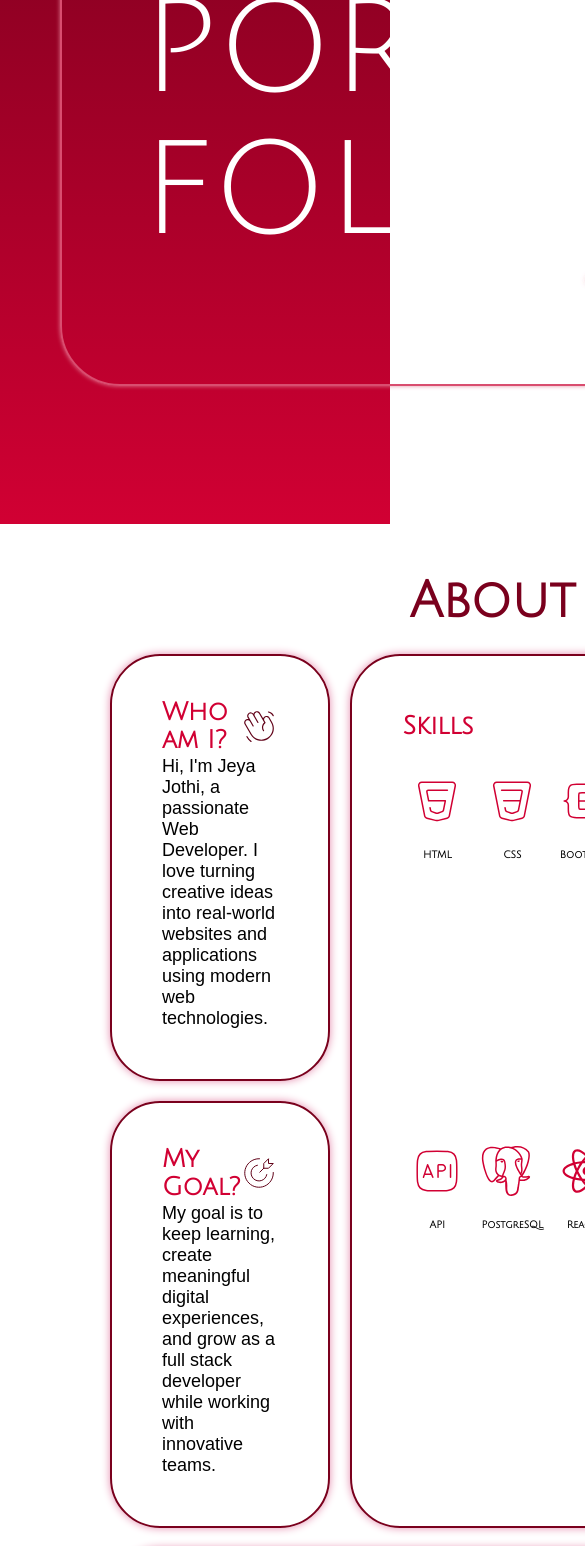
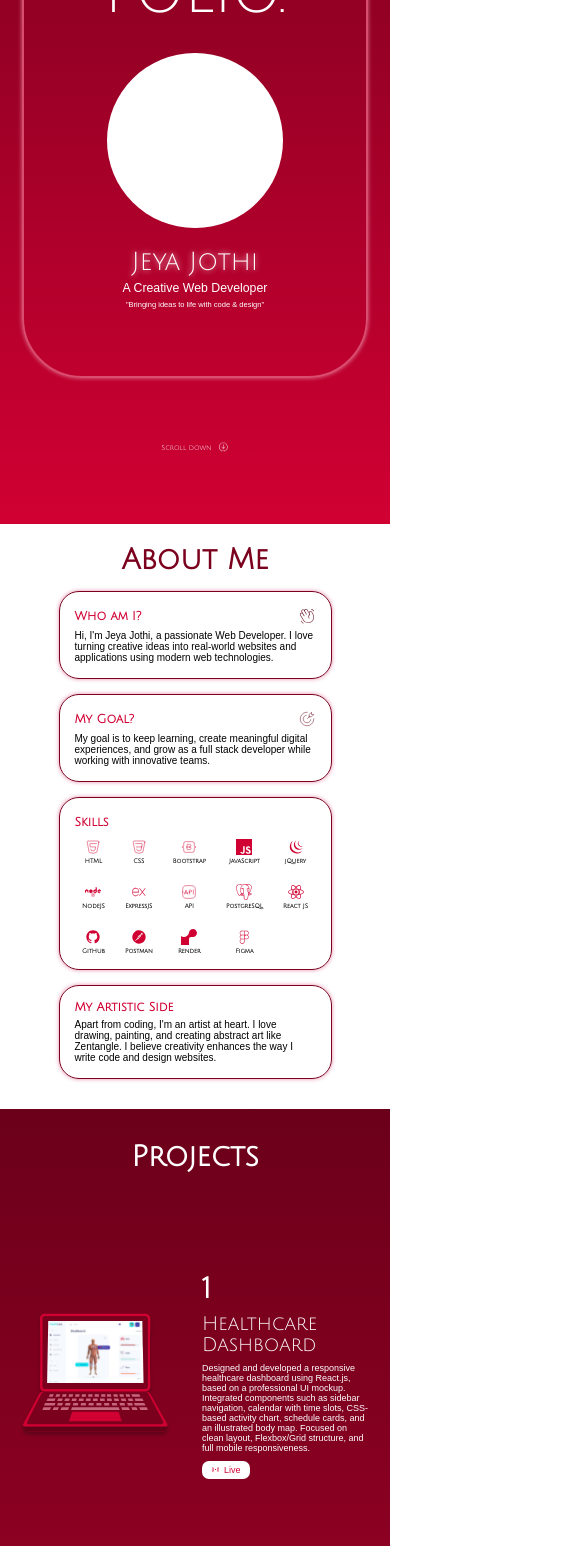
Before and after one commit to Jeya-Jothi/Jothi-Portfolio, a React (Create React App) app: page / in a window 390 px wide. Shown: the part 320-1866 px from the top of the page, 585 px wide, since content can reach past the window. Built offline with nearby package versions, Linux system fonts and the light colour scheme; a web font is replaced by a local one.

Commit message:
Start redesign from Mobile view

```diff
--- a/src/App.css
+++ b/src/App.css
@@ -32,7 +32,25 @@ a {
 @media (max-width: 320px) {
   .about-head-div p,
   .projects-head p {
-    font-size: 30px;
-    margin-top: 30px;
+    font-size: 1.5rem;
+    margin-top: 20px;
   }
 }
+
+/* Mobile- Medium */
+@media (max-width: 375px) {
+  .about-head-div p,
+  .projects-head p {
+    font-size: 1.5rem;
+    margin-top: 20px;
+  }
+}
+
+/* Mobile- Large */
+@media (max-width: 425px) {
+  .about-head-div p,
+  .projects-head p {
+    font-size: 1.8rem;
+    margin-top: 20px;
+  }
+}
--- a/src/components/About/About.css
+++ b/src/components/About/About.css
@@ -131,52 +131,190 @@
 /* Mobile- Small */
 @media (max-width: 320px) {
   .about-div {
-    grid-template-rows: 80px auto auto;
-    width: 130ch;
+    grid-template-rows: auto auto auto;
+    row-gap: 15px;
+    padding: 0% 10%;
   }
 
   .about-me-cards {
-    grid-template-columns: 1fr;
-    column-gap: 20px;
-    row-gap: 20px;
-    padding: 0% 17%;
+    grid-template-columns: none;
+    grid-template-rows: auto;
+    row-gap: 15px;
   }
   .left-card {
-    display: grid;
-    grid-template-rows: none;
-    grid-template-columns: auto auto;
-    column-gap: 20px;
+    row-gap: 15px;
+  }
+  .about-me-cards,
+  .art-card {
+    padding: 0px;
   }
 
   .myself-card,
   .goal-card,
   .right-card,
   .art-card {
-    justify-content: center;
+    grid-template-rows: auto auto;
     row-gap: 5px;
-    border-radius: 30px;
+    padding: 10px;
+    border: 1px solid #7a001d;
+    box-shadow: 0px 0px 4px #e58cae;
+    border-radius: 20px;
   }
-  .about-div .art-card {
-    padding: 30px 50px;
-    margin: 0px 17%;
+
+  .art-card {
+    padding: 10px;
+    /* max-width: 100%; */
   }
   .skill-name {
-    grid-template-rows: 50px auto;
-    font-size: 8px;
+    grid-template-rows: auto auto;
+    font-size: 6px;
+    justify-items: center;
   }
+
   .skills-icon {
+    grid-template-columns: repeat(5, auto);
     row-gap: 20px;
-    column-gap: 10px;
-    margin-top: 10px;
+    column-gap: 5px;
+    margin-top: 0px;
   }
   .skill-icon-img {
-    width: 27px;
-    height: 27px;
+    width: 15px;
+    height: 15px;
   }
   .card-head-txt {
-    font-size: 18px;
+    font-size: 10px;
   }
   .card-content {
-    font-size: 14px;
+    font-size: 10px;
+    text-wrap: wrap;
+    /* width: 70%; */
+  }
+  .art-card {
+    margin-left: 0px;
+    margin-right: 0px;
+  }
+  .hi-img,
+  .goal-img {
+    width: 15px;
+  }
+  .light-off-img {
+    height: 15px;
+    background-image: none;
+  }
+  .right-card:hover .light-off-img {
+    background-image: none;
   }
 }
+
+/* Mobile- Medium-375px and Large-425px */
+@media (max-width: 425px) {
+  .about-div {
+    grid-template-rows: auto auto auto;
+    row-gap: 15px;
+    padding: 0% 15%;
+  }
+
+  .about-me-cards {
+    grid-template-columns: none;
+    grid-template-rows: auto;
+    row-gap: 15px;
+  }
+  .left-card {
+    row-gap: 15px;
+  }
+  .about-me-cards,
+  .art-card {
+    padding: 0px;
+  }
+
+  .myself-card,
+  .goal-card,
+  .right-card,
+  .art-card {
+    grid-template-rows: auto auto;
+    row-gap: 5px;
+    padding: 10px;
+    border: 1px solid #7a001d;
+    box-shadow: 0px 0px 4px #e58cae;
+    border-radius: 20px;
+  }
+
+  .art-card {
+    padding: 10px;
+    /* max-width: 100%; */
+  }
+  .skill-name {
+    grid-template-rows: auto auto;
+    font-size: 6px;
+    justify-items: center;
+  }
+
+  .skills-icon {
+    grid-template-columns: repeat(5, auto);
+    row-gap: 20px;
+    column-gap: 5px;
+    margin-top: 0px;
+  }
+  .skill-icon-img {
+    width: 15px;
+    height: 15px;
+  }
+  .card-head-txt {
+    font-size: 12px;
+  }
+  .card-content {
+    font-size: 10px;
+    text-wrap: wrap;
+    /* width: 70%; */
+  }
+  .art-card {
+    margin-left: 0px;
+    margin-right: 0px;
+  }
+  .hi-img,
+  .goal-img {
+    width: 15px;
+  }
+  .light-off-img {
+    height: 15px;
+    background-image: none;
+  }
+  .right-card:hover .light-off-img {
+    background-image: none;
+  }
+}
+
+/* Mobile- Large */
+@media (max-width: 425px) {
+  .myself-card,
+  .goal-card,
+  .right-card,
+  .art-card {
+    padding: 15px;
+  }
+
+  .art-card {
+    padding: 15px;
+  }
+
+  .skills-icon {
+    margin-top: 3px;
+  }
+  .skill-icon-img {
+    width: 16px;
+    height: 16px;
+  }
+  .card-head-txt {
+    font-size: 12px;
+  }
+  .card-content {
+    font-size: 10px;
+  }
+  .hi-img,
+  .goal-img {
+    width: 18px;
+  }
+  .light-off-img {
+    height: 18px;
+  }
+}
--- a/src/components/Footer/Copyright/Copyright.css
+++ b/src/components/Footer/Copyright/Copyright.css
@@ -15,10 +15,36 @@
   .copyright-div {
     column-gap: 2px;
   }
-  .copyright-div p {
-    font-size: 8px;
+  .copyright-div P {
+    font-size: 5px;
   }
   .cpr-img {
-    width: 8px;
+    width: 5px;
   }
 }
+
+/* Mobile- Medium */
+@media (max-width: 375px) {
+  .copyright-div {
+    column-gap: 2px;
+  }
+  .copyright-div P {
+    font-size: 5px;
+  }
+  .cpr-img {
+    width: 5px;
+  }
+}
+
+/* Mobile- Large */
+@media (max-width: 425px) {
+  .copyright-div {
+    column-gap: 3px;
+  }
+  .copyright-div P {
+    font-size: 7px;
+  }
+  .cpr-img {
+    width: 7px;
+  }
+}
--- a/src/components/MainContent/MainContent.css
+++ b/src/components/MainContent/MainContent.css
@@ -56,7 +56,7 @@
   align-items: center;
   justify-content: center;
   column-gap: 10px;
-  margin-top: 00px;
+  margin-top: 10px;
 }
 .scroll-d-txt {
   text-align: center;
@@ -80,53 +80,165 @@
 /* Mobile- Small */
 @media (max-width: 320px) {
   .main-content {
-    /* width: 100%; */
-    width: 130ch;
-    height: 230ch;
-    padding: 10px 40px;
-    grid-template-rows: 120px auto 50px;
+    max-width: 100vw;
+    width: 100%;
+    padding: 10px;
+    height: 100vh;
+    display: grid;
+    grid-template-rows: auto;
+    overflow-x: hidden;
   }
+
+  .content {
+    display: grid;
+    grid-template-columns: none;
+    grid-template-rows: auto;
+    row-gap: 25px;
+    justify-content: center;
+    align-content: center;
+    border-radius: 60px;
+    padding: 10px 0px;
+  }
+  .portfolio-div p {
+    font-size: 3rem;
+    margin-left: 0;
+    text-align: center;
+  }
+  .circle-img {
+    width: 50vw;
+    height: 50vw;
+    /* background-image: url(""); */
+  }
+  .name .jothi-name {
+    font-size: 150%;
+    margin-bottom: 5px;
+  }
+  .name .des-txt {
+    font-size: 70%;
+    margin-bottom: 5px;
+  }
+  .name .quote-txt {
+    font-size: 40%;
+  }
+
+  .img-name-div {
+    justify-items: center;
+  }
+  .scroll-arrow {
+    column-gap: 5px;
+    margin-top: 5px;
+  }
+  .scroll-d-txt {
+    font-size: 6px;
+  }
+  .down-a-img {
+    width: 10px;
+    height: 10px;
+  }
+  @keyframes bounce {
+    0%,
+    100% {
+      transform: translateY(-1px);
+    }
+    50% {
+      transform: translateY(1px);
+    }
+  }
+}
+
+/* Mobile- Medium-375px and large-425px */
+@media (max-width: 425px) {
+  .main-content {
+    /* max-width: 100vw;
+    width: 100%; */
+    padding: 10px 20px;
+    height: 100vh;
+    display: grid;
+    grid-template-rows: auto;
+    overflow-x: hidden;
+  }
+
   .content {
     grid-template-columns: none;
-    grid-template-rows: 500px auto;
+    grid-template-rows: auto;
+    row-gap: 25px;
     justify-content: center;
-    align-items: center;
+    align-content: center;
+    border-radius: 60px;
+    padding: 10px 0px;
   }
   .portfolio-div p {
-    font-size: 150px;
+    font-size: 3.2rem;
+    margin-left: 0;
     text-align: center;
   }
-  .img-name-div {
-    row-gap: 60px;
-  }
   .circle-img {
-    width: 550px;
-    height: 550px;
+    width: 50vw;
+    height: 50vw;
+    /* background-image: url(""); */
   }
   .name .jothi-name {
-    font-size: 50px;
-    margin-bottom: 20px;
+    font-size: 155%;
+    margin-bottom: 5px;
   }
   .name .des-txt {
-    font-size: 16px;
+    font-size: 75%;
+    margin-bottom: 5px;
   }
   .name .quote-txt {
-    font-size: 12px;
+    font-size: 45%;
   }
 
+  .img-name-div {
+    justify-items: center;
+  }
   .scroll-arrow {
-    column-gap: 8px;
-    margin-top: 10px;
+    column-gap: 6px;
+    margin-top: 6px;
   }
   .scroll-d-txt {
-    font-size: 12px;
+    font-size: 7px;
   }
-}
-/* Mobile- Medium */
-@media (max-width: 375px) {
+  .down-a-img {
+    width: 11px;
+    height: 11px;
+  }
+  @keyframes bounce {
+    0%,
+    100% {
+      transform: translateY(-1px);
+    }
+    50% {
+      transform: translateY(1px);
+    }
+  }
 }
 /* Mobile- Large */
 @media (max-width: 425px) {
+  .main-content {
+    padding: 12px 22px;
+  }
+
+  .content {
+    row-gap: 28px;
+    padding: 12px 0px;
+  }
+  .portfolio-div p {
+    font-size: 3.5rem;
+  }
+  .circle-img {
+    width: 45vw;
+    height: 45vw;
+  }
+  .name .jothi-name {
+    font-size: 160%;
+  }
+  .name .des-txt {
+    font-size: 77%;
+  }
+  .name .quote-txt {
+    font-size: 47%;
+  }
 }
 /* Tablet */
 @media (max-width: 768px) {
--- a/src/components/MainContent/MainContent.jsx
+++ b/src/components/MainContent/MainContent.jsx
@@ -11,9 +11,7 @@ function MainContent() {
           <p>FOLIO.</p>
         </div>
         <div className="img-name-div">
-          <div className="circle-img">
-            <img src="" alt="profile-image" />
-          </div>
+          <div className="circle-img"></div>
           <div className="name">
             <p className="jothi-name">Jeya Jothi</p>
             <p className="des-txt">A Creative Web Developer</p>
@@ -26,7 +24,11 @@ function MainContent() {
       <div className="scroll-arrow">
         <p className="scroll-d-txt">Scroll down</p>
         <span className="move-arrow">
-          <img src="images/down arrow.svg" alt="down-arrow" />
+          <img
+            src="images/down arrow.svg"
+            alt="down-arrow"
+            className="down-a-img"
+          />
         </span>
       </div>
     </div>
--- a/src/components/Projects/Project.css
+++ b/src/components/Projects/Project.css
@@ -20,7 +20,8 @@
 /* Reverse the order using grid-item positions */
 .project-card-div.reverse .project-img-div {
   grid-column: 2;
-  padding-left: 17%;
+  display: grid;
+  justify-items: end;
 }
 .project-card-div.reverse .project-card-content {
   grid-column: 1;
@@ -100,57 +101,105 @@
   color: #d4145a;
 }
 
-/* Mobile- Small */
-@media (max-width: 320px) {
+/* Mobile- Small-320px and Medium-375px and Large-425px */
+@media (max-width: 425px) {
   .projects-div {
-    padding: 20px 40px 10px 40px;
+    padding: 10px 15px;
     margin-top: 30px;
-    border-bottom-left-radius: 50px;
-    border-bottom-right-radius: 50px;
-    width: 130ch;
+    border-bottom-left-radius: 30px;
+    border-bottom-right-radius: 30px;
   }
   .project-card-div {
-    column-gap: 5px;
-    /* height: 80vh; */
+    column-gap: 10px;
+    height: 45vh;
+  }
+  .project-card-content {
+    row-gap: 5px;
   }
   .project-img {
-    width: 65%;
+    width: 100%;
     height: 100%;
   }
-  /* Reverse the order using grid-item positions */
-  .project-card-div.reverse .project-img-div {
-    grid-column: 2;
-    margin-left: 10%;
+  .num-txt {
+    font-size: 1.5rem;
+    margin-bottom: 5px;
   }
-  .project-card-div.reverse .project-img-div .project-img {
-    width: 75%;
+  .project-name {
+    font-size: 1rem;
+  }
+  .project-describe {
+    font-size: 8px;
+  }
+  .live-btn {
+    justify-self: start;
+    width: auto;
+    padding: 4px 8px;
+    border-radius: 5px;
+    border: none;
+    display: inline-flex;
+    align-items: center;
+    column-gap: 3px;
+    font-size: 7px;
+  }
+  .live-img {
+    width: 7px;
+  }
+  .view-more-btn {
+    margin-bottom: 15px;
+    padding: 5px 10px;
+    font-size: 7px;
+    border: 1px solid #fff;
+    border-radius: 4px;
+    text-wrap: nowrap;
+  }
+}
+
+/* Mobile- Medium  */
+@media (max-width: 375px) {
+  .project-img {
+    width: 90%;
+    height: 100%;
+  }
+}
+
+/* Mobile- Large */
+@media (max-width: 425px) {
+  .projects-div {
+    padding: 12px 20px;
+    border-bottom-left-radius: 40px;
+    border-bottom-right-radius: 40px;
+  }
+  .project-card-div {
+    column-gap: 14px;
+    height: 48vh;
   }
   .project-card-content {
-    row-gap: 10px;
+    row-gap: 8px;
+  }
+  .project-img {
+    width: 90%;
+    height: 100%;
   }
   .num-txt {
-    font-size: 30px;
+    font-size: 1.8rem;
+    margin-bottom: 0px;
   }
   .project-name {
-    font-size: 20px;
+    font-size: 1.2rem;
   }
   .project-describe {
-    font-size: 12px;
+    font-size: 9px;
   }
   .live-btn {
-    padding: 4px 10px;
-    border-radius: 10px;
-    column-gap: 3px;
-    font-size: 13px;
+    padding: 4px 9px;
+    column-gap: 4px;
+    font-size: 9px;
+    border-radius: 7px;
   }
   .live-img {
-    width: 15px;
+    width: 9px;
   }
-
   .view-more-btn {
-    margin-top: 10px;
-    padding: 5px 10px;
-    font-size: 14px;
-    margin-bottom: 10px;
+    font-size: 8px;
   }
 }
```
Also changed, not shown: src/components/Footer/Footer.css (+58 -18 lines), src/components/MainContent/Header/Header.css (+42 -11 lines).
